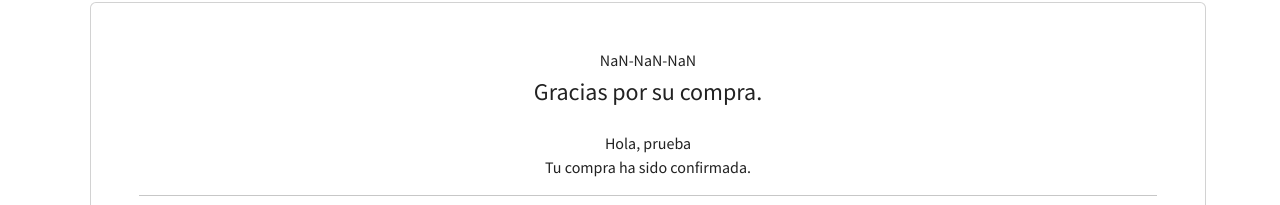
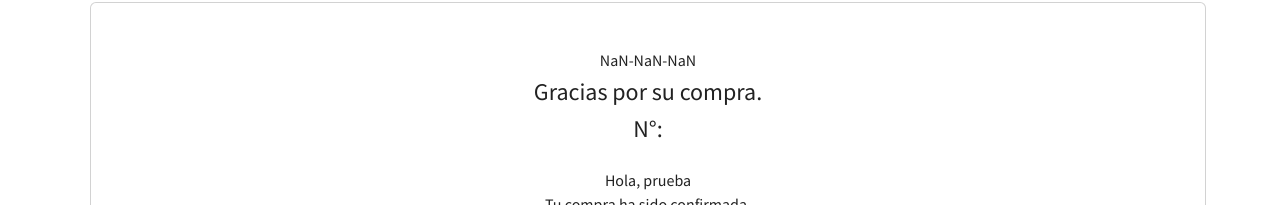
Before and after one commit to estebanperren/prueba, a React (Create React App) app: page /checkout in a window 1280 px wide. Shown: the part 114-319 px from the top of the page. Built offline with nearby package versions, Linux system fonts and the light colour scheme; no server answers; the database is empty.

Commit message:
Item Collection II

```diff
--- a/src/components/pages/checkout/Checkout.jsx
+++ b/src/components/pages/checkout/Checkout.jsx
@@ -29,6 +29,7 @@ const Checkout = () => {
         <div className="invoice p-5">
             <h6>{parseDate(order.date)}</h6>
           <h4>Gracias por su compra.</h4>
+          <h4>N°: {order.id}</h4>
           <span className="font-weight-bold d-block mt-4">Hola, {user.name}</span>
           <span>Tu compra ha sido confirmada.</span>
       <hr/>
```
